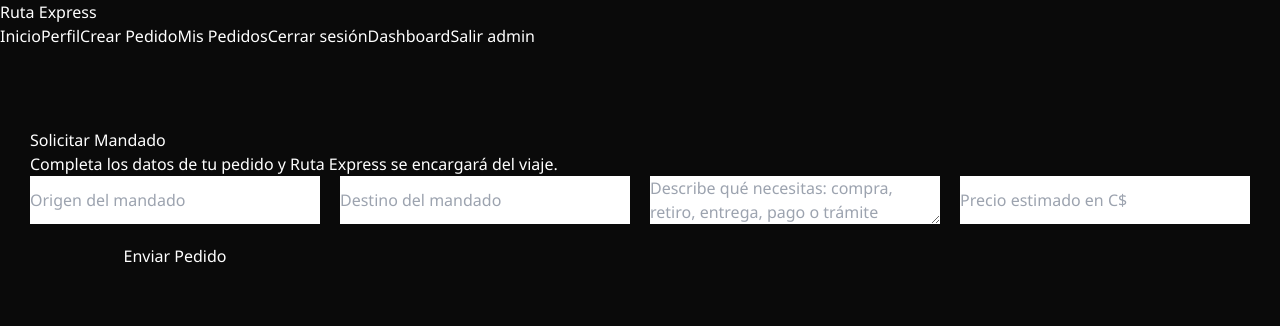
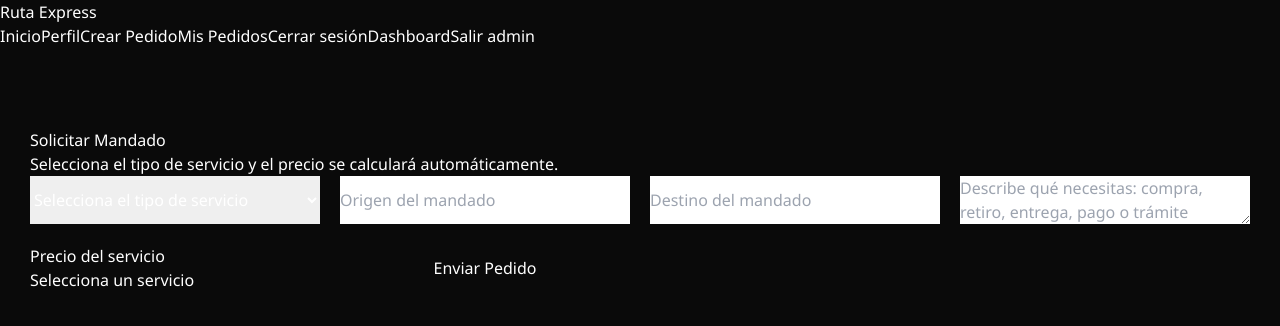
Before and after one commit to Dangel2/ruta-express, a React (Vite) app in the folder frontend/: page /create-order in a window 1280 px wide. Shown: the top 326 px of the page. Built offline with nearby package versions, Linux system fonts and the light colour scheme; sample sign-in values are in the browser's storage.

Commit message:
Etapa 5.5.1 precios elegible

```diff
--- a/frontend/src/pages/CreateOrder.jsx
+++ b/frontend/src/pages/CreateOrder.jsx
@@ -1,8 +1,40 @@
 import { useState } from "react";
 import { createOrder } from "../services/api";
 
+const services = [
+  {
+    name: "Mandado local en Diriamba",
+    price: 50
+  },
+  {
+    name: "Diriamba a Jinotepe",
+    price: 100
+  },
+  {
+    name: "Diriamba a Dolores",
+    price: 80
+  },
+  {
+    name: "Diriamba a San Marcos",
+    price: 100
+  },
+  {
+    name: "Viaje a Managua",
+    price: 300
+  },
+  {
+    name: "Trámite sencillo",
+    price: 150
+  },
+  {
+    name: "Compra en supermercado o farmacia",
+    price: 100
+  }
+];
+
 export default function CreateOrder() {
   const [form, setForm] = useState({
+    serviceType: "",
     origin: "",
     destination: "",
     description: "",
@@ -10,6 +42,18 @@ export default function CreateOrder() {
   });
 
   const [message, setMessage] = useState("");
+
+  const handleServiceChange = (e) => {
+    const selectedService = services.find(
+      (service) => service.name === e.target.value
+    );
+
+    setForm({
+      ...form,
+      serviceType: selectedService?.name || "",
+      price: selectedService?.price || ""
+    });
+  };
 
   const handleChange = (e) => {
     setForm({
@@ -22,21 +66,24 @@ export default function CreateOrder() {
     e.preventDefault();
 
     const result = await createOrder({
-      ...form,
+      origin: form.origin,
+      destination: form.destination,
+      description: `Servicio: ${form.serviceType}. ${form.description}`,
       price: Number(form.price)
     });
 
     if (result.order) {
-      setMessage("✅ Pedido creado correctamente.");
+      setMessage("Pedido creado correctamente.");
 
       setForm({
+        serviceType: "",
         origin: "",
         destination: "",
         description: "",
         price: ""
       });
     } else {
-      setMessage(result.message || "❌ No se pudo crear el pedido.");
+      setMessage(result.message || "No se pudo crear el pedido.");
     }
   };
 
@@ -49,7 +96,7 @@ export default function CreateOrder() {
           </h1>
 
           <p className="text-gray-400 mt-3">
-            Completa los datos de tu pedido y Ruta Express se encargará del viaje.
+            Selecciona el tipo de servicio y el precio se calculará automáticamente.
           </p>
         </div>
 
@@ -57,7 +104,7 @@ export default function CreateOrder() {
           {message && (
             <div
               className={`mb-5 p-3 rounded-lg text-center font-medium border ${
-                message.includes("✅")
+                message.includes("correctamente")
                   ? "bg-green-600/10 border-green-500 text-green-400"
                   : "bg-red-600/10 border-red-500 text-red-400"
               }`}
@@ -67,12 +114,31 @@ export default function CreateOrder() {
           )}
 
           <form onSubmit={handleSubmit} className="grid gap-4">
+            <select
+              className="w-full bg-black border border-gray-700 rounded-lg p-3 outline-none focus:border-red-600"
+              name="serviceType"
+              value={form.serviceType}
+              onChange={handleServiceChange}
+              required
+            >
+              <option value="">
+                Selecciona el tipo de servicio
+              </option>
+
+              {services.map((service) => (
+                <option key={service.name} value={service.name}>
+                  {service.name} - C${service.price}
+                </option>
+              ))}
+            </select>
+
             <input
               className="w-full bg-black border border-gray-700 rounded-lg p-3 outline-none focus:border-red-600"
               name="origin"
               placeholder="Origen del mandado"
               value={form.origin}
               onChange={handleChange}
+              required
             />
 
             <input
@@ -81,6 +147,7 @@ export default function CreateOrder() {
               placeholder="Destino del mandado"
               value={form.destination}
               onChange={handleChange}
+              required
             />
 
             <textarea
@@ -91,14 +158,15 @@ export default function CreateOrder() {
               onChange={handleChange}
             />
 
-            <input
-              className="w-full bg-black border border-gray-700 rounded-lg p-3 outline-none focus:border-red-600"
-              name="price"
-              type="number"
-              placeholder="Precio estimado en C$"
-              value={form.price}
-              onChange={handleChange}
-            />
+            <div className="bg-black border border-green-600/40 rounded-lg p-4">
+              <p className="text-gray-400 text-sm">
+                Precio del servicio
+              </p>
+
+              <p className="text-2xl font-bold text-green-400">
+                {form.price ? `C$ ${form.price}` : "Selecciona un servicio"}
+              </p>
+            </div>
 
             <button
               className="w-full bg-red-600 hover:bg-red-700 transition rounded-lg p-3 font-bold mt-2"
```
